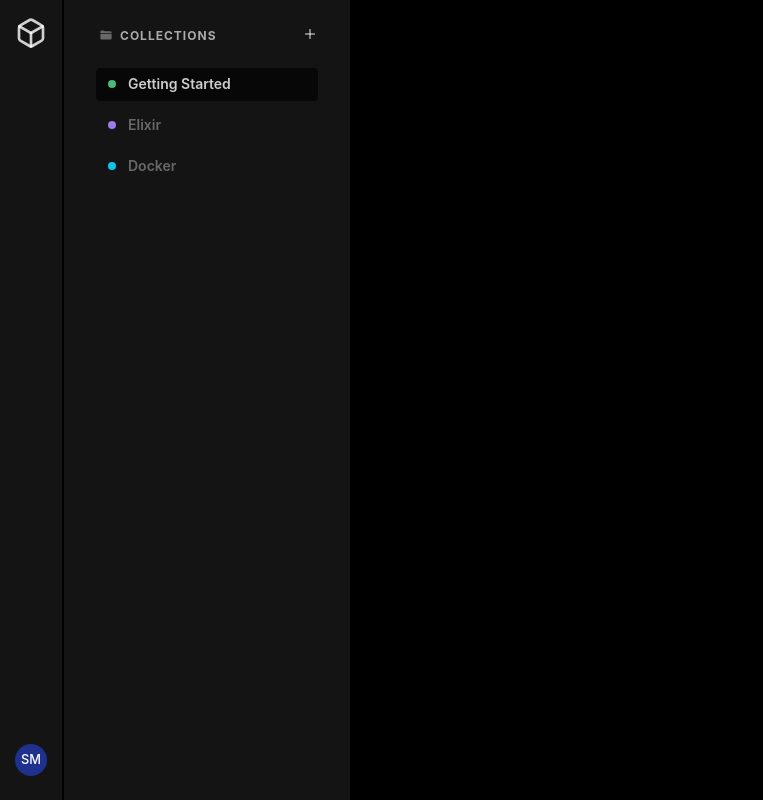
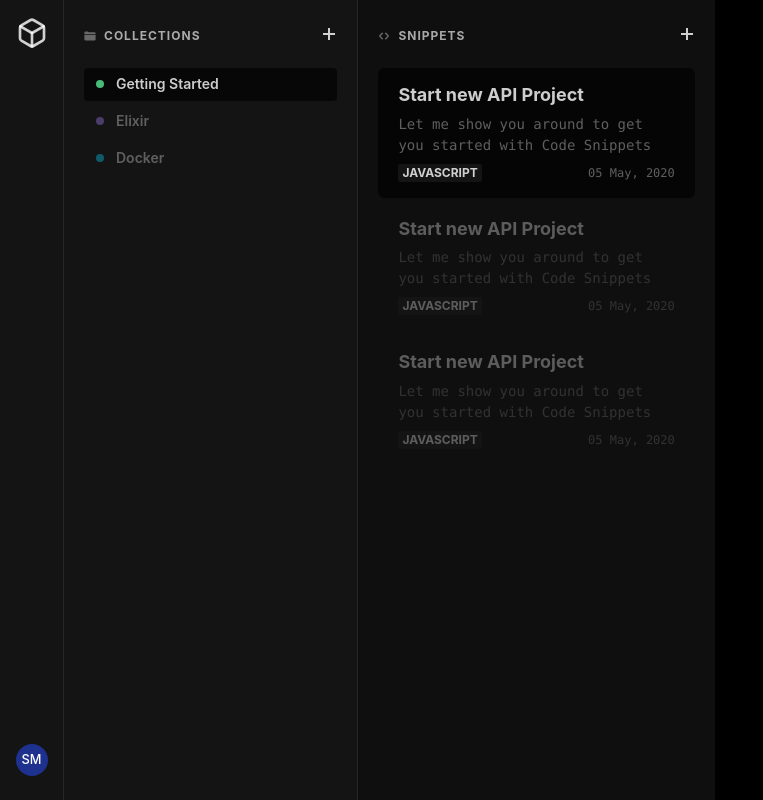
Before and after one commit to sammarxz/snippl, a Next.js app: page / in a window 1280 px wide. Shown: the whole page, without its empty margins (0-763 px from the left). Built offline with nearby package versions, Linux system fonts and the light colour scheme.

Commit message:
create snippets layout component

```diff
--- a/components/Collection/index.tsx
+++ b/components/Collection/index.tsx
@@ -1,10 +1,12 @@
 import {memo} from 'react'
-import {Stack, Box, Heading} from '@chakra-ui/react'
+import {Stack, Box, Heading, Flex} from '@chakra-ui/react'
+import {FaTimes} from 'react-icons/fa'
 
 type CollectionProps = {
   title: string
   color: string
   isActive: boolean
+  // onDelete: (title: string) => void
 }
 
 export const Collection = memo(function Collection({
@@ -12,24 +14,39 @@ export const Collection = memo(function Collection({
   color,
   isActive,
 }: CollectionProps) {
+  console.log('render collection')
+
   return (
     <Stack
-      spacing={3}
-      alignItems="center"
       bg={isActive ? 'blackAlpha.700' : 'transparent'}
-      textColor={isActive ? 'whiteAlpha.800' : 'whiteAlpha.500'}
       transition="ease"
       transitionProperty="background"
       transitionDuration=".6s"
       px={3}
       py={2}
       borderRadius="base"
-      isInline
+      opacity={isActive ? 1 : 0.4}
     >
-      <Box w="8px" h="8px" borderRadius="8px" bg={`${color}.400`}></Box>
-      <Heading as="h2" fontSize="sm" fontWeight="600">
-        {title}
-      </Heading>
+      <Flex alignItems="center" justifyContent="space-between">
+        <Stack spacing={3} alignItems="center" isInline>
+          <Box w="8px" h="8px" borderRadius="8px" bg={`${color}.400`}></Box>
+          <Heading
+            as="h2"
+            fontSize="sm"
+            fontWeight="600"
+            style={{
+              whiteSpace: 'nowrap',
+              overflow: 'hidden',
+              textOverflow: 'ellipsis',
+            }}
+          >
+            {title}
+          </Heading>
+        </Stack>
+        {/* <button onClick={() => onDelete(title)}>
+          <FaTimes />
+        </button> */}
+      </Flex>
     </Stack>
   )
 })
--- a/components/Collections/index.tsx
+++ b/components/Collections/index.tsx
@@ -1,4 +1,4 @@
-import {useState, useEffect, useMemo} from 'react'
+import {useState, useEffect, useCallback} from 'react'
 import {motion, AnimateSharedLayout, AnimatePresence} from 'framer-motion'
 import {
   Box,
@@ -9,7 +9,8 @@ import {
   Input,
   useBoolean,
 } from '@chakra-ui/react'
-import {IoFolder, IoAdd} from 'react-icons/io5'
+import {IoFolder} from 'react-icons/io5'
+import {GoPlus} from 'react-icons/go'
 
 import {Collection} from 'components'
 
@@ -66,7 +67,7 @@ export function Collections({...rest}) {
 
   function handleCollectionFormSubmit(e: React.SyntheticEvent) {
     e.preventDefault()
-    const colorIndex = Math.round(Math.random() * (colors.length - 0))
+    const colorIndex = Math.round(Math.random() * (colors.length - 1))
     const color = colors[colorIndex]
     const newCollectionToAdd = {
       title: newCollection,
@@ -97,15 +98,27 @@ export function Collections({...rest}) {
     setCollections(newCollectionsList)
   }
 
+  // function handleDeleteCollection(title: string) {
+  //   // const newCollectionsList = collections.filter(
+  //   //   collection => collection.title !== title,
+  //   // )
+  //   // console.log(title)
+  //   // console.log(newCollectionsList)
+  //   setCollections(state =>
+  //     state.filter(collection => collection.title !== title),
+  //   )
+  //   console.log(collections)
+  // }
+
   return (
     <Box
       as="nav"
       bg="whiteAlpha.200"
-      borderRight="2px"
-      borderRightColor="black"
-      w={72}
+      borderRight="1px"
+      borderRightColor="whiteAlpha.200"
+      w={'23%'}
       h="100vh"
-      px={8}
+      px={5}
       py={6}
       {...rest}
     >
@@ -117,8 +130,8 @@ export function Collections({...rest}) {
               textTransform="uppercase"
               letterSpacing="1px"
             >
-              <Stack spacing="8px" isInline>
-                <Icon as={IoFolder} textColor="whiteAlpha.500" ml={1} />
+              <Stack spacing="8px" isInline alignItems="center">
+                <Icon as={IoFolder} textColor="whiteAlpha.500" />
                 <Box as="span" textColor="whiteAlpha.700">
                   Collections
                 </Box>
@@ -129,8 +142,9 @@ export function Collections({...rest}) {
               variants={variants}
               animate={showNewCollection ? 'close' : 'open'}
               layout
+              style={{padding: 0}}
             >
-              <Icon as={IoAdd} color="whiteAlpha.900" />
+              <Icon as={GoPlus} color="whiteAlpha.800" />
             </motion.button>
           </Flex>
           <AnimatePresence>
@@ -160,7 +174,7 @@ export function Collections({...rest}) {
             )}
           </AnimatePresence>
           <AnimatePresence initial={false}>
-            <Stack>
+            <Stack spacing={1}>
               {collections.map(({title, color, isActive}) => (
                 <motion.button
                   initial={{opacity: 0}}
--- a/components/Nav/index.tsx
+++ b/components/Nav/index.tsx
@@ -7,8 +7,8 @@ export function Nav({...rest}) {
     <Box
       as="nav"
       bg="whiteAlpha.200"
-      borderRight="2px"
-      borderRightColor="black"
+      borderRight="1px"
+      borderRightColor="whiteAlpha.200"
       w={16}
       h="100vh"
       position="relative"
--- /dev/null
+++ b/components/Snippet/index.tsx
@@ -0,0 +1,45 @@
+import {Stack, Flex, Heading, Text, Badge} from '@chakra-ui/react'
+
+type SnippetProps = {
+  title: string
+  description: string
+  created_at: string
+  language: string
+  isSelected?: boolean
+}
+
+export function Snippet({
+  title,
+  description,
+  created_at,
+  language,
+  isSelected = false,
+}: SnippetProps) {
+  return (
+    <Stack
+      bg={isSelected ? 'blackAlpha.700' : 'transparent'}
+      transition="ease"
+      transitionProperty="background"
+      transitionDuration=".6s"
+      px={5}
+      py={4}
+      borderRadius="md"
+      opacity={isSelected ? 1 : 0.4}
+    >
+      <Heading fontSize="lg" textColor="whiteAlpha.800">
+        {title}
+      </Heading>
+      <Text fontFamily="mono" fontSize="sm" textColor="whiteAlpha.500">
+        {description}
+      </Text>
+      <Flex alignItems="center" justifyContent="space-between">
+        <Badge variant="subtle" colorScheme="whiteAlpha">
+          {language}
+        </Badge>
+        <Text fontFamily="mono" fontSize="xs" textColor="whiteAlpha.500">
+          {created_at}
+        </Text>
+      </Flex>
+    </Stack>
+  )
+}
--- /dev/null
+++ b/components/Snippets/index.tsx
@@ -0,0 +1,62 @@
+import {motion} from 'framer-motion'
+import {Box, Stack, Heading, Flex, Icon} from '@chakra-ui/react'
+import {GoPlus, GoCode} from 'react-icons/go'
+
+import {Snippet} from 'components'
+
+export function Snippets() {
+  return (
+    <Box
+      as="nav"
+      bg="whiteAlpha.100"
+      borderRight="2px"
+      borderRightColor="black"
+      w={'28%'}
+      h="100vh"
+      px={5}
+      py={6}
+    >
+      <Stack spacing={5}>
+        <Flex alignItems="center" justifyContent="space-between">
+          <Heading
+            fontSize="xs"
+            textTransform="uppercase"
+            letterSpacing="1px"
+            textColor="whiteAlpha.700"
+          >
+            <Stack spacing="8px" isInline alignItems="center">
+              <Icon as={GoCode} textColor="whiteAlpha.500" />
+              <Box as="span" textColor="whiteAlpha.700">
+                Snippets
+              </Box>
+            </Stack>
+          </Heading>
+          <motion.button>
+            <Icon as={GoPlus} color="whiteAlpha.800" />
+          </motion.button>
+        </Flex>
+        <Stack spacing={1}>
+          <Snippet
+            title="Start new API Project"
+            description="Let me show you around to get you started with Code Snippets"
+            language="JavaScript"
+            created_at="05 May, 2020"
+            isSelected
+          />
+          <Snippet
+            title="Start new API Project"
+            description="Let me show you around to get you started with Code Snippets"
+            language="JavaScript"
+            created_at="05 May, 2020"
+          />
+          <Snippet
+            title="Start new API Project"
+            description="Let me show you around to get you started with Code Snippets"
+            language="JavaScript"
+            created_at="05 May, 2020"
+          />
+        </Stack>
+      </Stack>
+    </Box>
+  )
+}
--- a/components/index.ts
+++ b/components/index.ts
@@ -1,3 +1,5 @@
 export {Nav} from './Nav'
 export {Collections} from './Collections'
 export {Collection} from './Collection'
+export {Snippets} from './Snippets'
+export {Snippet} from './Snippet'
--- a/pages/index.tsx
+++ b/pages/index.tsx
@@ -1,12 +1,13 @@
 import {Flex, Heading, Box} from '@chakra-ui/react'
 
-import {Nav, Collections} from 'components'
+import {Nav, Collections, Snippets} from 'components'
 
 export default function Home() {
   return (
     <Flex>
       <Nav />
       <Collections />
+      <Snippets />
       <Box></Box>
     </Flex>
   )
```
